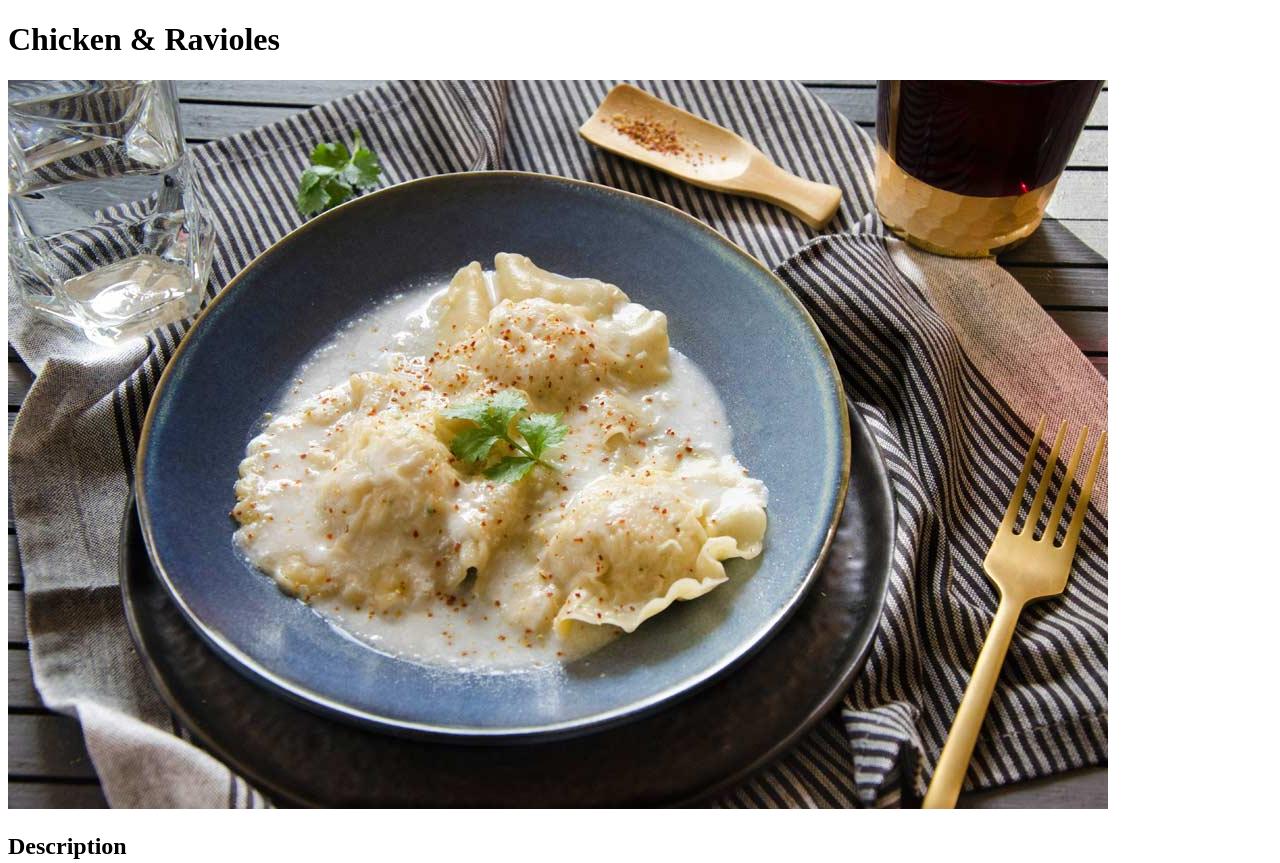
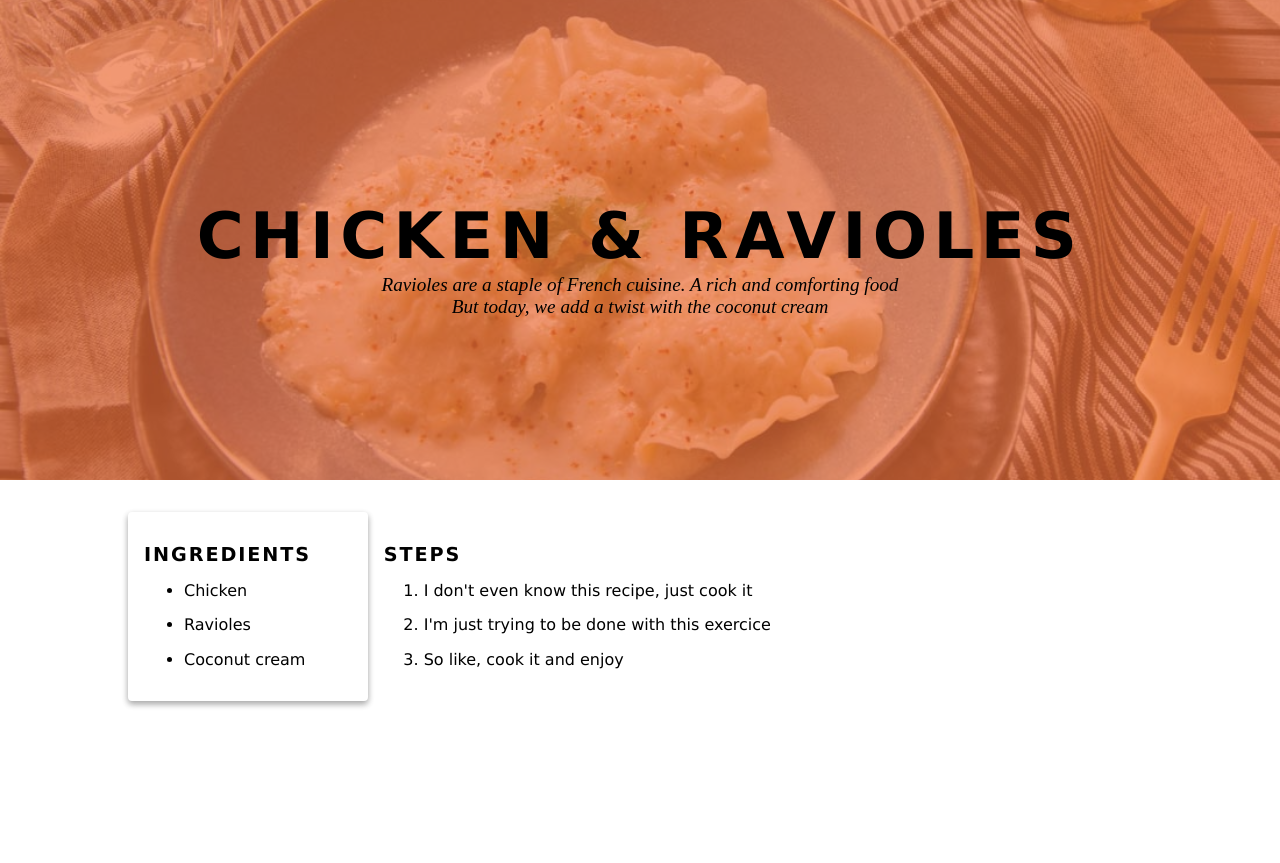
Before and after one commit to naelsoufi/odin-recipes, a plain HTML site: page recipes/chicken-raviole.html in a window 1280 px wide. Shown: the top 863 px of the page. After the commit the page ends 800 px from the top, so only its background shows below. Drawn offline with Linux system fonts and the light colour scheme.

Commit message:
Transform the chicken raviole recipe with css

```diff
--- a/recipes/chicken-raviole.html
+++ b/recipes/chicken-raviole.html
@@ -3,24 +3,34 @@
     <head>
         <meta charset="UTF-8">
         <title>Chicken & Ravioles Recipe</title>
+        <link rel="stylesheet" href="../reset.css">
+        <link rel="stylesheet" href="../style.css">
     </head>
     <body>
+        <header style="background-image: url(../images/ravioles-poulet.jpg)">
+            <div id="layer">
                 <h1>Chicken & Ravioles</h1>
-        <img src="../images/ravioles-poulet.jpg" alt="a raviole dish in a blue plate with coconut cream">
-        <h2>Description</h2>
                 <p>Ravioles are a staple of French cuisine. A rich and comforting food</p>
                 <p>But today, we add a twist with the coconut cream</p>
+            </div>
+        </header>
+        <section>
+            <article id="ingredients">
                 <h2>Ingredients</h2>
                 <ul>
                     <li>Chicken</li>
                     <li>Ravioles</li>
                     <li>Coconut cream</li>
                 </ul>
+            </article>
+            <article id="steps">
                 <h2>Steps</h2>
                 <ol>
                     <li>I don't even know this recipe, just cook it</li>
                     <li>I'm just trying to be done with this exercice</li>
                     <li>So like, cook it and enjoy</li>
                 </ol>
+            </article>
+        </section>
     </body>
 </html>
```
Also changed, not shown: 1 other file. Lines whose indentation alone changed are shown as unchanged.
